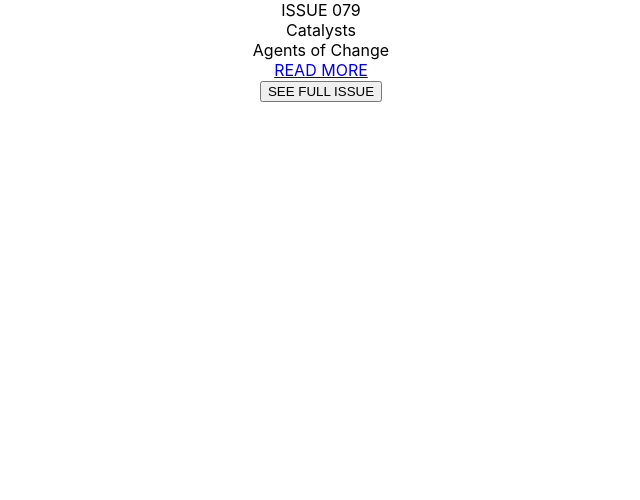
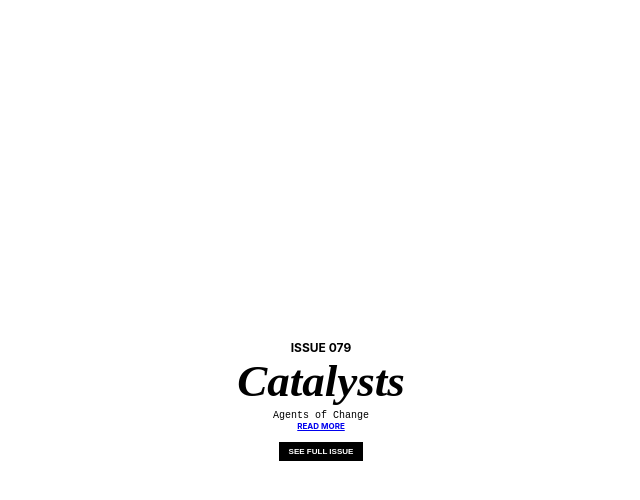
Before and after one commit to Abdu-w/Abdu-w-nautilus_mockup, a React (Create React App) app: page / in a window 1280 px wide. Shown: the top 500 px of the page, without its empty margins (319-959 px from the left). Built offline with nearby package versions, Linux system fonts and the light colour scheme.

Commit message:
Component1 css

```diff
--- a/src/App.css
+++ b/src/App.css
@@ -1,3 +1,46 @@
 .App {
   text-align: center;
 }
+.cover{
+  display:flex;
+  height: 100vh;
+  width: 100%;
+  justify-content:center;
+  align-items:center;
+  flex-direction:column;
+  /* background-image:url("./src/assets/matches.png") */
+}
+
+.coverIssue{
+  font-size: 12px;
+  font-weight: bolder;
+}
+.covertitle{
+  font-size: 45px;
+  margin-bottom: 3px;
+  font-family:'Apple Chancery, cursive';
+  font-style: italic;
+  font-weight: bolder;
+}
+.coverSub{
+   font-size: 10px;
+   font-family: monospace;
+}
+.coverLink{
+  font-weight: bold;
+  font-size: 8px;
+  margin-bottom: 7px;
+
+}
+.coverButton{
+  background-color: black;
+  border: none;
+  color: white;
+  padding: 5px 10px;
+  text-align: center;
+  font-weight: bold;
+  display: inline-block;
+  font-size: 8px;
+
+
+}
```
